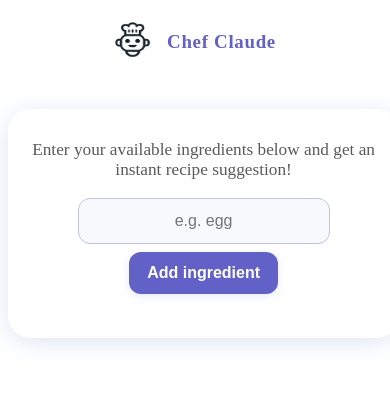
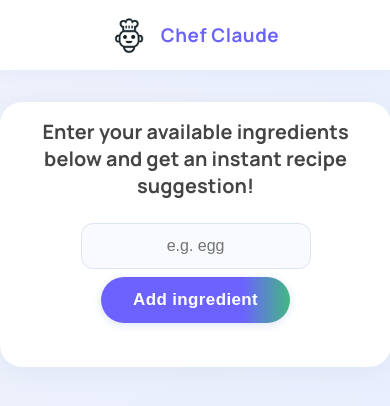
Before and after one commit to CosminMRotaru/cc, a React (Vite) app: page / in a window 390 px wide. Shown: the top 406 px of the page. Built offline with nearby package versions, Linux system fonts and the light colour scheme.

Commit message:
Update index.css

```diff
--- a/src/index.css
+++ b/src/index.css
@@ -1,105 +1,132 @@
+@import url('https://fonts.googleapis.com/css?family=Manrope:wght@400;700&family=Inter:wght@400;500;700&display=swap');
+
+/* ========== GENERAL ========== */
+body {
+  font-family: 'Manrope', Arial, sans-serif;
+  background: linear-gradient(120deg, #eef2fb 0%, #e8edff 100%);
+  min-height: 100vh;
+  margin: 0;
+  padding: 0;
+}
+
 /* ========== HEADER ========== */
+.header-bar {
+  width: 100vw;
+  background: #fff;
+  box-shadow: 0 4px 16px rgba(108,99,255,0.05);
+  min-height: 110px;
+  display: flex;
+  align-items: center;
+  justify-content: center;
+  margin-bottom: 30px;
+}
 .header-center {
   display: flex;
   align-items: center;
+  gap: 28px;
+}
+.chef-logo-wrap {
+  display: flex;
+  align-items: center;
   justify-content: center;
-  gap: 13px;
 }
 .chef-logo {
-  width: 44px;
-  height: 44px;
+  width: 54px;
+  height: 54px;
+  object-fit: contain;
 }
 .app-title {
-  font-size: 1.4rem;
-  font-weight: 600;
-  letter-spacing: 0.7px;
-  color: #6161c7;
-  margin-left: 3px;
+  font-weight: 800;
+  font-size: 2.3rem;
+  color: #6C63FF;
+  letter-spacing: 0.5px;
+  margin: 0;
+  line-height: 1;
+}
+
+/* ========== MAIN CARD ========== */
+main {
+  margin: 0 auto;
+  max-width: 500px;
+  background: #fff;
+  border-radius: 22px;
+  box-shadow: 0 4px 24px #dde5f3;
+  padding: 32px 24px 28px 24px;
 }
 
 /* ========== INTRO MESSAGE ========== */
 .intro-message {
   text-align: center;
-  font-size: 1.08rem;
-  margin: 15px auto 0 auto;
-  color: #5a5a5a;
-  max-width: 500px;
+  color: #444;
+  margin-bottom: 24px;
+  font-size: 1.24rem;
+  font-weight: 700;
+  letter-spacing: 0.1px;
 }
 
-/* ========== MAIN CONTAINER ========== */
-main {
-  width: 100%;
-  max-width: 480px;
-  margin: 40px auto 0 auto;
-  padding: 24px 18px 28px 18px;
-  border-radius: 28px;
-  box-shadow: 0 6px 32px #dde5f3;
-  background: #fff;
-}
-
-/* ========== ADD INGREDIENT FORM ========== */
+/* ========== FORM & INPUT ========== */
 .add-ingredient-form {
   display: flex;
-  gap: 13px;
-  margin-top: 24px;
-  margin-bottom: 26px;
+  flex-direction: column;
   align-items: center;
-  flex-wrap: wrap;
-  justify-content: center;
+  gap: 12px;
+  margin-bottom: 22px;
 }
 .input-centered-container {
+  position: relative;
   width: 100%;
-  max-width: 330px;
-  position: relative;
+  max-width: 300px;
   display: flex;
   align-items: center;
   justify-content: center;
-  gap: 10px;
+  gap: 8px;
   margin: 0 auto;
 }
 .ingredient-input {
-  width: 260px;
-  max-width: 85vw;
-  font-size: 1.07rem;
-  padding: 15px 13px;
+  width: 240px;
+  max-width: 92vw;
+  text-align: center;
+  border: 1.5px solid #dde5f3;
   border-radius: 12px;
-  border: 1.5px solid #c1c4dd;
-  background: #f8f9fc;
-  outline: none;
-  transition: border 0.22s;
+  padding: 12px 18px;
+  font-size: 1.08rem;
+  background: #f9fafd;
+  transition: border-color 0.2s;
+  display: block;
   margin: 0;
-  text-align: center;
 }
 .ingredient-input:focus {
-  border: 1.5px solid #6161c7;
-  background: #f6f7fd;
+  outline: none;
+  border-color: #6C63FF;
 }
-.add-btn {
-  padding: 12px 18px;
-  border-radius: 12px;
+.add-btn, .gen-btn {
+  background: linear-gradient(90deg, #6C63FF 75%, #42b883 100%);
+  color: #fff;
   border: none;
-  background: #6161c7;
-  color: #fff;
-  font-weight: 600;
-  font-size: 1rem;
+  border-radius: 25px;
+  padding: 13px 32px;
+  font-weight: 700;
   cursor: pointer;
-  transition: background 0.18s, transform 0.11s;
-  box-shadow: 0 2px 10px #e5e9ff;
+  transition: box-shadow 0.2s, transform 0.1s, background 0.18s;
+  font-size: 1.06rem;
+  box-shadow: 0 2px 10px #dde5f3;
+  letter-spacing: 0.4px;
+  margin: 0;
 }
-.add-btn:hover {
-  background: #4747b6;
+.add-btn:hover, .gen-btn:hover {
+  background: linear-gradient(90deg, #42b883 10%, #6C63FF 100%);
+  box-shadow: 0 4px 18px #bfcefa;
   transform: scale(1.04);
 }
 .reset-inline-btn {
   position: static;
-  transform: none;
-  margin-left: 9px;
-  padding: 5px 10px;
-  height: 44px;
+  margin-left: 8px;
+  padding: 4px 8px;
+  height: 38px;
   background: none;
   border: none;
   color: #e53e3e;
-  font-size: 1.5rem;
+  font-size: 1.35rem;
   cursor: pointer;
   display: flex;
   align-items: center;
@@ -121,7 +148,7 @@ main {
   border-radius: 10px;
   width: 95%;
   left: 2.5%;
-  top: 47px;
+  top: 42px;
   padding: 6px 0;
 }
 .custom-suggestion-item {
@@ -139,21 +166,25 @@ main {
 
 /* ========== INGREDIENTS LIST ========== */
 .ingredients-list-container {
-  margin: 20px 0 26px 0;
-  text-align: center;
+  display: flex;
+  flex-wrap: wrap;
+  gap: 13px;
+  justify-content: center;
+  margin-top: 22px;
+  margin-bottom: 22px;
 }
 .ingredient-pill {
-  display: inline-flex;
+  display: flex;
   align-items: center;
-  background: #edf0fd;
-  color: #5656b9;
+  background: #f4f6fb;
+  color: #6C63FF;
   border-radius: 17px;
   font-size: 1rem;
   font-weight: 500;
   padding: 8px 18px 8px 14px;
-  margin: 7px 7px 0 0;
   box-shadow: 0 2px 10px #ebedfa;
   gap: 7px;
+  margin: 0;
 }
 .remove-ingredient-btn {
   background: none;
@@ -167,24 +198,6 @@ main {
 .remove-ingredient-btn:hover {
   color: #a82d2d;
   transform: scale(1.18);
-}
-.get-recipe-btn {
-  display: block;
-  margin: 20px auto 0 auto;
-  padding: 12px 26px;
-  border-radius: 14px;
-  border: none;
-  background: #6161c7;
-  color: #fff;
-  font-weight: 600;
-  font-size: 1.08rem;
-  cursor: pointer;
-  transition: background 0.18s, transform 0.11s;
-  box-shadow: 0 2px 10px #e5e9ff;
-}
-.get-recipe-btn:hover {
-  background: #4545a8;
-  transform: scale(1.045);
 }
 
 /* ========== RECIPE ========== */
@@ -263,9 +276,12 @@ main {
     box-shadow: 0 4px 24px #dde5f3;
     background: #fff;
   }
+  .header-bar {
+    min-height: 70px;
+    margin-bottom: 14px;
+  }
   .header-center {
     gap: 13px;
-    padding: 13px 0 15px 0;
   }
   .chef-logo {
     width: 37px;
@@ -281,7 +297,7 @@ main {
   }
   .input-centered-container {
     width: 100%;
-    max-width: 300px;
+    max-width: 230px;
     position: static;
     display: flex;
     align-items: center;
@@ -291,7 +307,7 @@ main {
   }
   .ingredient-input {
     width: 85vw !important;
-    max-width: 230px;
+    max-width: 210px;
     font-size: 1rem;
     padding: 13px 10px;
     margin: 0;
```
